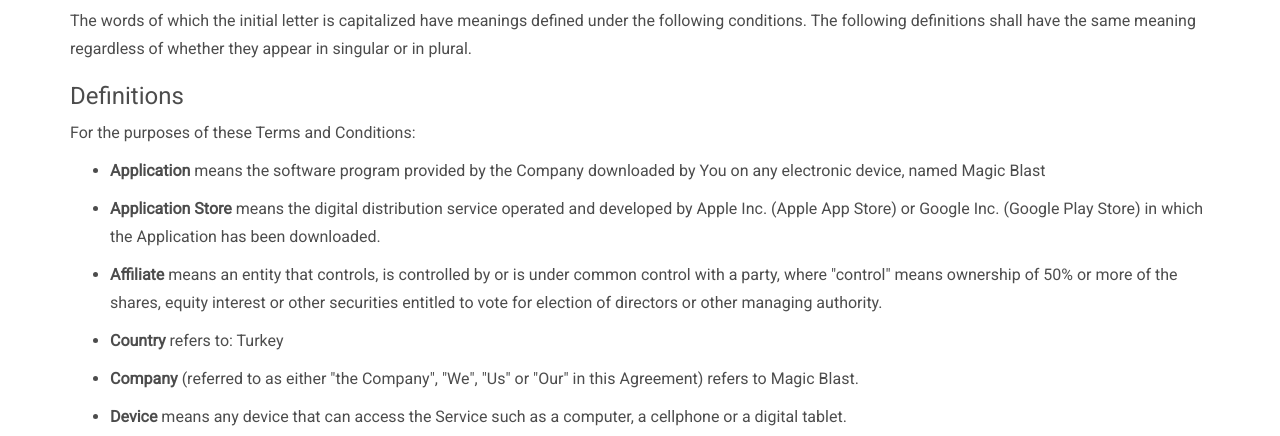
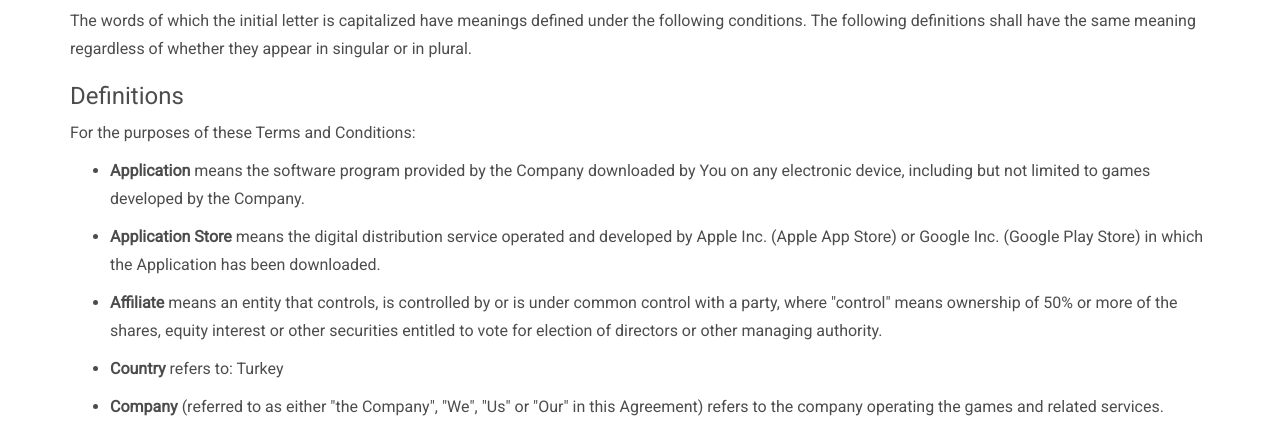
Before and after one commit to Playenet/website, a plain HTML site: page legal.html in a window 1280 px wide. Shown: the part 509-945 px from the top of the page. Drawn offline with Linux system fonts and the light colour scheme.

Commit message:
Legal Updated, oyun bağımsız hale getirildi

```diff
--- a/legal.html
+++ b/legal.html
@@ -86,7 +86,7 @@
                     <p>For the purposes of these Terms and Conditions:</p>
                     <ul>
                     <li>
-                    <p><strong>Application</strong> means the software program provided by the Company downloaded by You on any electronic device, named Magic Blast</p>
+                    <p><strong>Application</strong> means the software program provided by the Company downloaded by You on any electronic device, including but not limited to games developed by the Company.</p>
                     </li>
                     <li>
                     <p><strong>Application Store</strong> means the digital distribution service operated and developed by Apple Inc. (Apple App Store) or Google Inc. (Google Play Store) in which the Application has been downloaded.</p>
@@ -98,7 +98,7 @@
                     <p><strong>Country</strong> refers to:  Turkey</p>
                     </li>
                     <li>
-                    <p><strong>Company</strong> (referred to as either &quot;the Company&quot;, &quot;We&quot;, &quot;Us&quot; or &quot;Our&quot; in this Agreement) refers to Magic Blast.</p>
+                    <p><strong>Company</strong> (referred to as either &quot;the Company&quot;, &quot;We&quot;, &quot;Us&quot; or &quot;Our&quot; in this Agreement) refers to the company operating the games and related services.</p>
                     </li>
                     <li>
                     <p><strong>Device</strong> means any device that can access the Service such as a computer, a cellphone or a digital tablet.</p>
```
